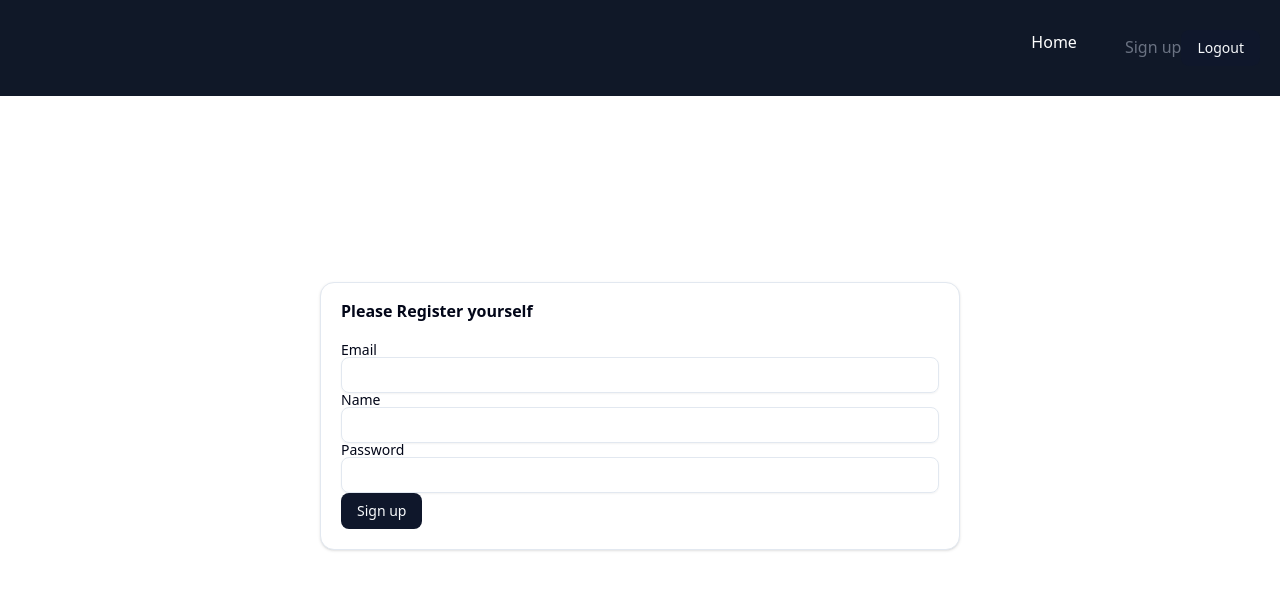
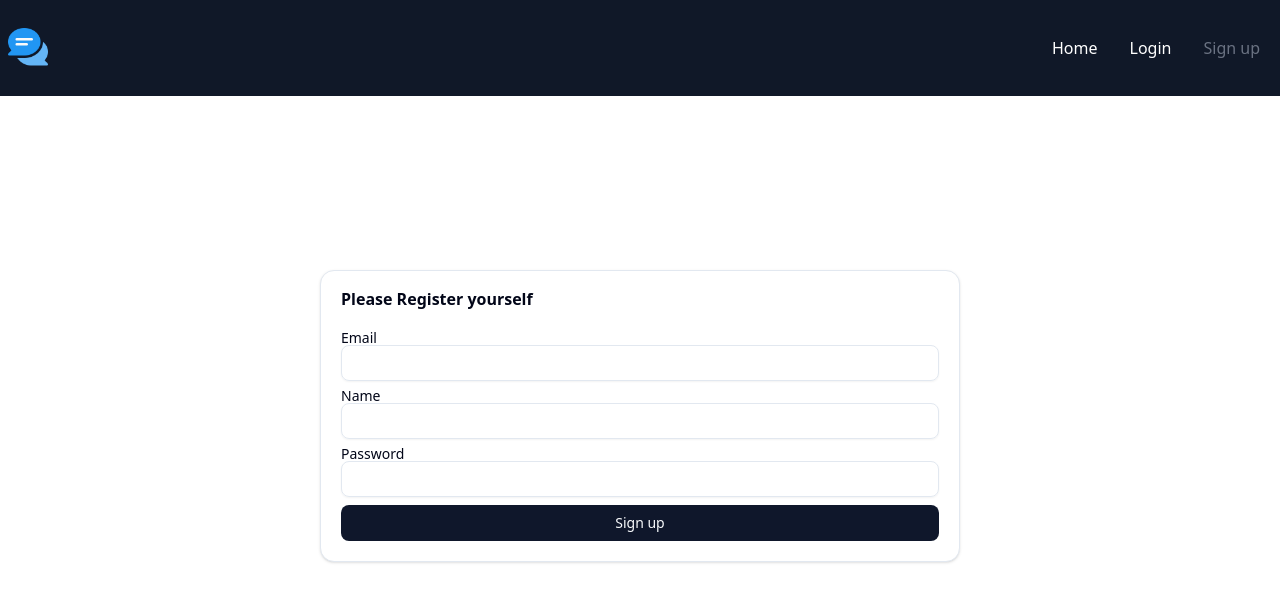
Before and after one commit to kunaldeshwal1/e2eChat, a Next.js app in the folder frontend/: page /register in a window 1280 px wide. Shown: the top 602 px of the page. Built offline with nearby package versions, Linux system fonts and the light colour scheme; no server answers.

Commit message:
url fixes

```diff
--- a/frontend/app/dashboard/page.tsx
+++ b/frontend/app/dashboard/page.tsx
@@ -29,7 +29,8 @@ export default async function Dashboard() {
   const groups: Group[] = data.allGroups;
   return (
     <div>
-      <div className="grid grid-cols-4 gap-4 ">
+      <div className="">
+        <h1>List of available groups</h1>
         {groups.length > 0 ? (
           groups.map((group) => (
             <Groupcard
--- a/frontend/app/layout.tsx
+++ b/frontend/app/layout.tsx
@@ -25,6 +25,7 @@ export default function RootLayout({
 }>) {
   return (
     <html lang="en">
+      <link rel="icon" href="/favicon.png" />
       <body
         className={`${geistSans.variable} ${geistMono.variable} antialiased`}
       >
--- a/frontend/app/login/page.tsx
+++ b/frontend/app/login/page.tsx
@@ -42,19 +42,25 @@ export default function Login() {
       <Card className="w-[50%] p-5">
         <CardTitle>Please Login</CardTitle>
         <form onSubmit={handleSubmit}>
+          <div className="flex flex-col gap-2">
+            <div>
               <Label htmlFor="name">Email</Label>
               <Input
                 type="email"
                 value={email}
                 onChange={(e) => setEmail(e.target.value)}
               />
+            </div>
+            <div>
               <Label htmlFor="name">Password</Label>
               <Input
                 type="password"
                 value={password}
                 onChange={(e) => setPassword(e.target.value)}
               />
+            </div>
             <Button type="submit">Login</Button>
+          </div>
         </form>
         {errMessage && <Label className="text-red-800">{errMessage}</Label>}
       </Card>
--- a/frontend/app/page.tsx
+++ b/frontend/app/page.tsx
@@ -1,4 +1,24 @@
+"use client";
 import Dashboard from "./dashboard/page";
-export default async function Home() {
-  return <div>Welcome to the chat application</div>;
+import { Button } from "@/components/ui/button";
+import Link from "next/link";
+import { useRouter } from "next/navigation";
+export default function Home() {
+  const router = useRouter();
+  return (
+    <div className="h-[80vh] flex flex-col justify-center items-center text-2xl text-gray-900 font-bold">
+      <h1>Welcome to our chat application </h1>
+      <h2>Your chats are end-to-end encrypted</h2>
+      <h2>Please register yourself to continue...</h2>
+      <Button
+        className="mt-8"
+        type="button"
+        onClick={() => {
+          router.push("/register");
+        }}
+      >
+        Register
+      </Button>
+    </div>
+  );
 }
--- a/frontend/app/privatechat/page.tsx
+++ b/frontend/app/privatechat/page.tsx
@@ -30,15 +30,6 @@ export default function Privatechat() {
     const roomId = localStorage.getItem("privateRoomId");
     const keyBuffer = localStorage.getItem("keyBuffer");
     const currUserId = localStorage.getItem("currUserId");
-
-    // const saved = localStorage.getItem("privateChatMessage");
-    // if (saved) {
-    //   try {
-    //     setMessages(JSON.parse(saved));
-    //   } catch (e) {
-    //     setMessages([]);
-    //   }
-    // }
     keyBufferRef.current = keyBuffer;
     async function getMessages() {
       await new Promise((res) => setTimeout(res, 1000));
@@ -75,7 +66,7 @@ export default function Privatechat() {
       socket.emit("join-room", { roomId, key: keyBuffer });
     }
     if (!roomId || !keyBuffer) {
-      router.push("/");
+      router.push("/mycontacts");
       return;
     }
     setLoading(false);
@@ -200,7 +191,7 @@ export default function Privatechat() {
               socket.emit("leavePrivateChat", {
                 roomId,
               });
-              router.push("/dashboard");
+              router.push("/mycontacts");
             }}
           >
             Exit Room
--- a/frontend/app/register/page.tsx
+++ b/frontend/app/register/page.tsx
@@ -42,25 +42,33 @@ export default function Register() {
             else alert("Not registered");
           }}
         >
+          <div className="flex flex-col gap-2">
+            <div>
               <Label htmlFor="name">Email</Label>
               <Input
                 type="email"
                 value={email}
                 onChange={(e) => setEmail(e.target.value)}
               />
+            </div>
+            <div>
               <Label htmlFor="name">Name</Label>
               <Input
                 type="text"
                 value={name}
                 onChange={(e) => setName(e.target.value)}
               />
+            </div>
+            <div>
               <Label htmlFor="name">Password</Label>
               <Input
                 type="password"
                 value={password}
                 onChange={(e) => setPassword(e.target.value)}
               />
+            </div>
             <Button type="submit">Sign up</Button>
+          </div>
         </form>
       </Card>
     </div>
--- a/frontend/components/Navbar.tsx
+++ b/frontend/components/Navbar.tsx
@@ -12,6 +12,7 @@ export default function Navbar() {
   const { currUserName, setCurrUserName } = useUser();
   const [open, setOpen] = useState(false);
   const pathname = usePathname();
+  console.log(pathname);
   const router = useRouter();
   useEffect(() => {
     const handleResize = () => {
@@ -23,7 +24,11 @@ export default function Navbar() {
     return () => window.removeEventListener("resize", handleResize);
   }, []);
   return (
-    <nav className="h-24 bg-gray-900 text-[#fff] flex justify-end items-center p-5 ">
+    <div className="flex justify-between h-24 bg-gray-900 text-[#fff]">
+      <div className="flex items-center pl-2">
+        <img src="/favicon.png" className="h-10" alt="" />
+      </div>
+      <nav className=" flex justify-end items-center p-5 ">
         <button
           className="md:hidden absolute right-0 flex flex-col justify-center items-center w-10 h-10"
           onClick={() => setOpen(!open)}
@@ -52,32 +57,38 @@ export default function Navbar() {
           } transition-all`}
           onClick={() => setOpen(false)}
         >
-        <li>
-          <Link
-            href="/"
-            className={`${pathname === "/" ? "text-gray-500" : ""}`}
-          >
-            Home
-          </Link>
-        </li>
-        {currUserName && (
-          <li>
+          {currUserName ? (
+            <li className="flex gap-8 items-center">
               <Link
                 href="/chat"
                 className={`${pathname === "/chat" ? "text-gray-400" : ""}`}
               >
-              Chat
+                Group Chat
               </Link>
-          </li>
-        )}
-        <li>
               <Link
-            href="/register"
-            className={`${pathname === "/register" ? "text-gray-500" : ""}`}
+                href="/privatechat"
+                className={`${
+                  pathname === "/privatechat" ? "text-gray-400" : ""
+                }`}
               >
-            Sign up
+                Private Chat
+              </Link>
+              <Link
+                href="/users"
+                className={`${pathname === "/users" ? "text-gray-400" : ""}`}
+              >
+                Users
+              </Link>
+              <Link
+                href="/mycontacts"
+                className={`${
+                  pathname === "/mycontacts" ? "text-gray-400" : ""
+                }`}
+              >
+                My contacts
               </Link>
               <Button
+                className="bg-amber-500"
                 onClick={() => {
                   fetch(`${serverUrl}/api/v1/user/logout`, {
                     method: "POST",
@@ -91,7 +102,32 @@ export default function Navbar() {
                 Logout
               </Button>
             </li>
+          ) : (
+            <li className="flex gap-8 items-center">
+              <Link
+                href="/"
+                className={`${pathname === "/" ? "text-gray-500" : ""}`}
+              >
+                Home
+              </Link>
+
+              <Link
+                href="/login"
+                className={`${pathname === "/login" ? "text-gray-500" : ""}`}
+              >
+                Login
+              </Link>
+
+              <Link
+                href="/register"
+                className={`${pathname === "/register" ? "text-gray-500" : ""}`}
+              >
+                Sign up
+              </Link>
+            </li>
+          )}
         </ul>
       </nav>
+    </div>
   );
 }
```
Also changed, not shown: frontend/public/favicon.png (added). Lines whose indentation alone changed are shown as unchanged.
